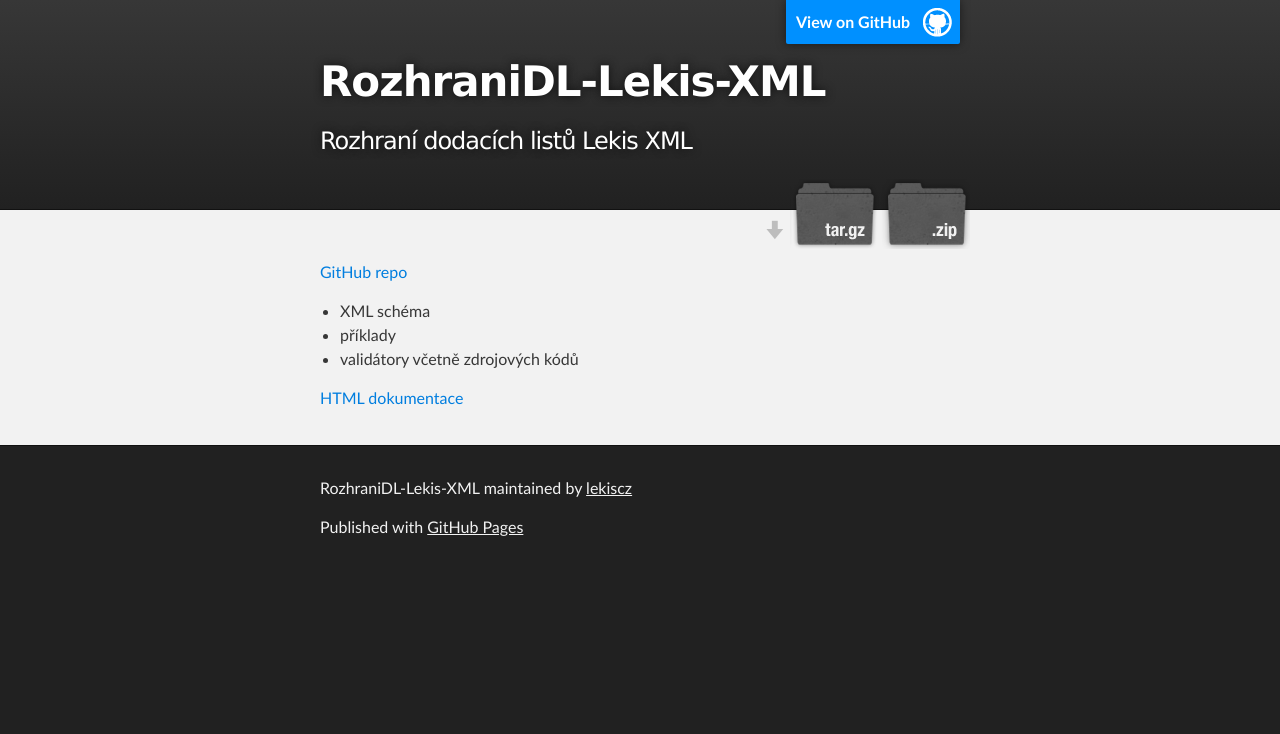
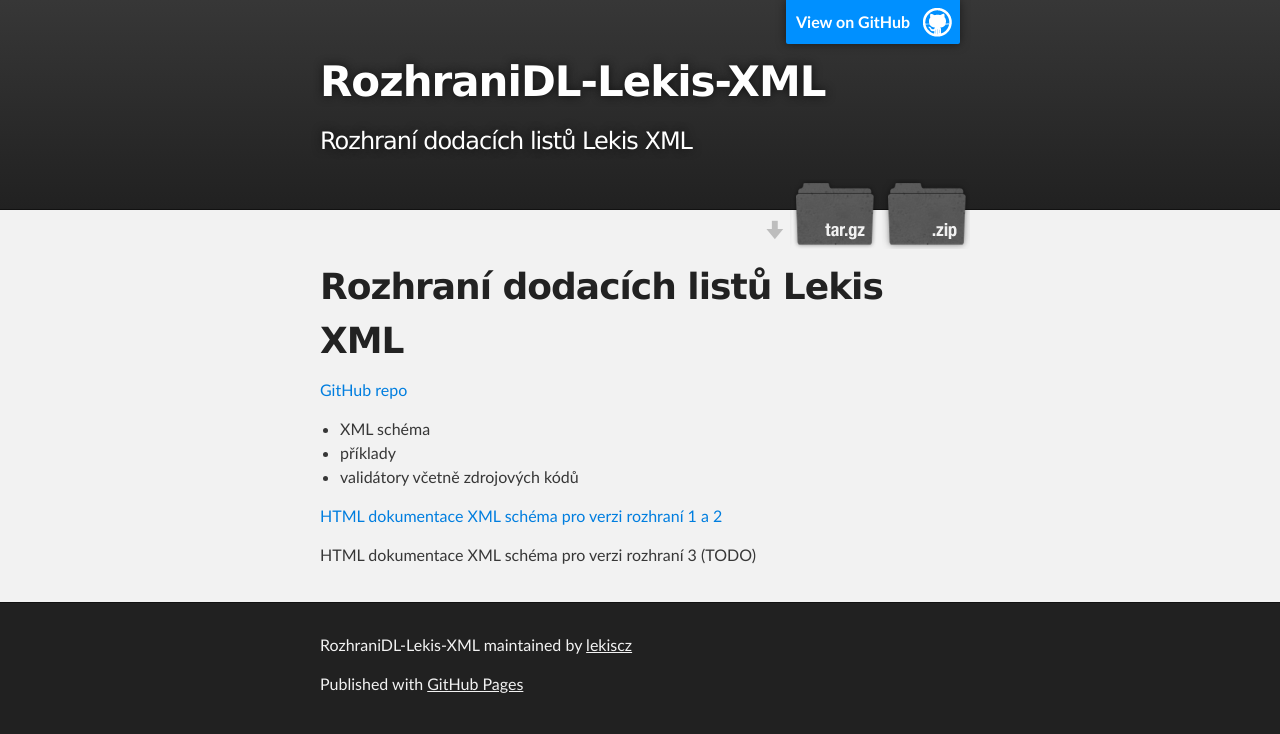
Before and after one commit to lekiscz/RozhraniDL-Lekis-XML, a plain HTML site: page index.html in a window 1280 px wide. Drawn offline with Linux system fonts and the light colour scheme.

Commit message:
Create gh-pages branch via GitHub

```diff
--- a/index.html
+++ b/index.html
@@ -31,7 +31,10 @@
     <!-- MAIN CONTENT -->
     <div id="main_content_wrap" class="outer">
       <section id="main_content" class="inner">
-        <p><a href="https://github.com/lekiscz/RozhraniDL-Lekis-XML">GitHub repo</a></p>
+        <h1>
+<a id="rozhraní-dodacích-listů-lekis-xml" class="anchor" href="#rozhran%C3%AD-dodac%C3%ADch-list%C5%AF-lekis-xml" aria-hidden="true"><span aria-hidden="true" class="octicon octicon-link"></span></a>Rozhraní dodacích listů Lekis XML</h1>
+
+<p><a href="https://github.com/lekiscz/RozhraniDL-Lekis-XML">GitHub repo</a></p>
 
 <ul>
 <li>XML schéma</li>
@@ -39,7 +42,9 @@
 <li>validátory včetně zdrojových kódů</li>
 </ul>
 
-<p><a href="https://lekiscz.github.io/RozhraniDL-Lekis-XML/RozhraniDL-Lekis-XML.xsd.htm">HTML dokumentace</a></p>
+<p><a href="https://lekiscz.github.io/RozhraniDL-Lekis-XML/RozhraniDL-Lekis-XML-v1+v2.xsd.htm">HTML dokumentace XML schéma pro verzi rozhraní 1 a 2</a></p>
+
+<p>HTML dokumentace XML schéma pro verzi rozhraní 3 (TODO)</p>
       </section>
     </div>
 
--- a/params.json
+++ b/params.json
@@ -1,6 +1,6 @@
 {
   "name": "RozhraniDL-Lekis-XML",
   "tagline": "Rozhraní dodacích listů Lekis XML",
-  "body": "[GitHub repo](https://github.com/lekiscz/RozhraniDL-Lekis-XML)\r\n* XML schéma\r\n* příklady\r\n* validátory včetně zdrojových kódů\r\n\r\n[HTML dokumentace](https://lekiscz.github.io/RozhraniDL-Lekis-XML/RozhraniDL-Lekis-XML.xsd.htm)\r\n",
+  "body": "# Rozhraní dodacích listů Lekis XML\r\n\r\n[GitHub repo](https://github.com/lekiscz/RozhraniDL-Lekis-XML)\r\n* XML schéma\r\n* příklady\r\n* validátory včetně zdrojových kódů\r\n\r\n[HTML dokumentace XML schéma pro verzi rozhraní 1 a 2](https://lekiscz.github.io/RozhraniDL-Lekis-XML/RozhraniDL-Lekis-XML-v1+v2.xsd.htm)\r\n\r\nHTML dokumentace XML schéma pro verzi rozhraní 3 (TODO)\r\n",
   "note": "Don't delete this file! It's used internally to help with page regeneration."
 }
```
